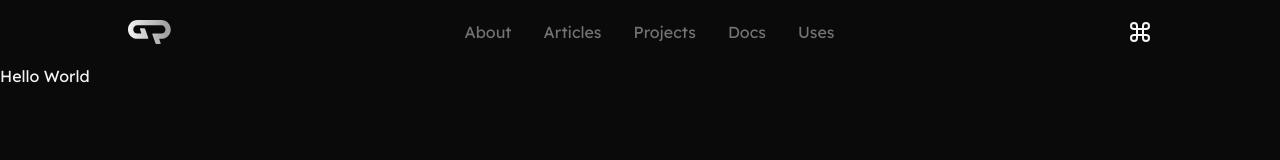
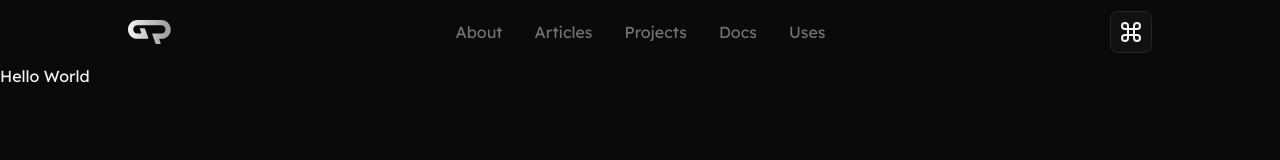
Before and after one commit to gabrielparaizo/gabrielparaizo.dev, a Next.js app: page / in a window 1280 px wide. Shown: the top 160 px of the page. Built offline with nearby package versions, Linux system fonts and the light colour scheme.

Commit message:
:art: chore(navbar): Working in some styling and some color choices, this might change later

```diff
--- a/src/components/Navbar/Navbar.tsx
+++ b/src/components/Navbar/Navbar.tsx
@@ -33,7 +33,7 @@ export default function Navbar() {
             </Link>
           ))}
         </nav>
-        <button type='button'>
+        <button type='button' className='p-2 rounded-lg border border-neutral-800 bg-neutral-900/60 hover:bg-neutral-900'>
           <Command size={24} className='text-neutral-100' />
         </button>
       </nav>
```
